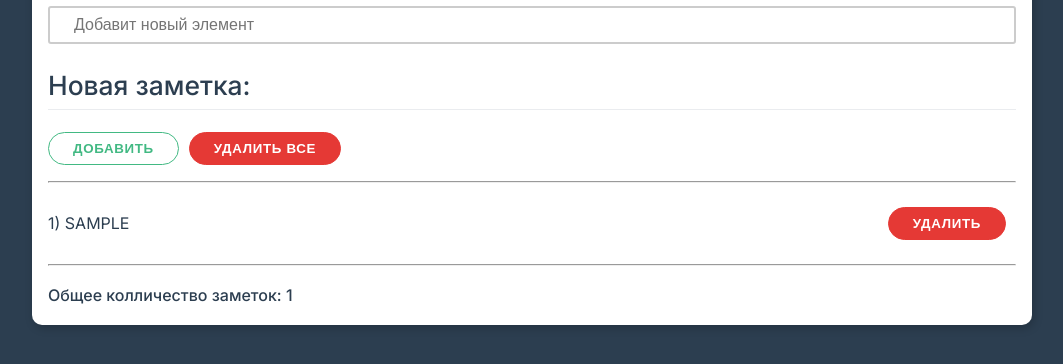
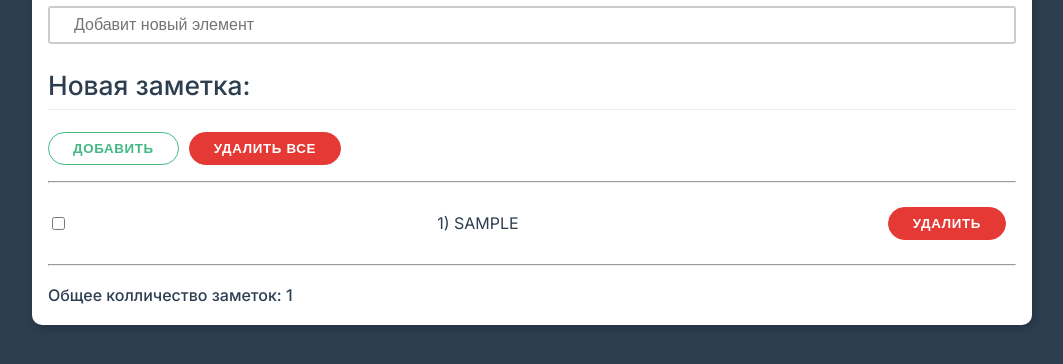
Before and after one commit to marba-serg/Code, a plain HTML site: page index.html in a window 1280 px wide. Both pictures are taken after typing "Sample" into the empty fields and a click on the button "ДОБАВИТЬ". Shown: the part 116-480 px from the top of the page, without its empty margins (108-1171 px from the left). Drawn offline with nearby package versions, Linux system fonts and the light colour scheme.

Commit message:
add: add checkbox

```diff
--- a/index.html
+++ b/index.html
@@ -1,5 +1,6 @@
 <!DOCTYPE html>
 <html lang="en">
+
 <head>
     <meta charset="UTF-8">
     <meta http-equiv="X-UA-Compatible" content="IE=edge">
@@ -7,6 +8,7 @@
     <link rel="stylesheet" href="theme.css">
     <title>Document</title>
 </head>
+
 <body>
 
 
@@ -18,33 +20,31 @@
 
             <div class="form-control">
 
-            <input type="text"
-                :placeholder="holder"
-                v-model = "inputValue"
-                v-on:keypress.enter = "addNewNote"
-                >
+                <input type="text" :placeholder="holder" v-model="inputValue" v-on:keypress.enter="addNewNote">
             </div>
 
             <h2>Новая заметка: {{ inputValue }}</h2>
 
-           <button class="btn" v-on:click = "addNewNote">Добавить</button>
-           <button class="btn danger" v-on:click = "removeAll">Удалить все</button>
-           <hr/>
+            <button class="btn" v-on:click="addNewNote">Добавить</button>
+            <button class="btn danger" v-on:click="removeAll">Удалить все</button>
+            <hr />
 
             <ul class="list" v-if="notes.length !== 0">
 
-            <li class="list-item" v-for = "(note, idx) in notes">{{idx+1}}) {{ toUpperCase(note) }}
-                <button class="btn danger" v-on:click = "removeNote(idx)">Удалить</button>
+                <li class="list-item" v-for="(note, idx) in notes"><input type="checkbox"> {{idx+1}}) {{
+                    toUpperCase(note) }}
+                    <button class="btn danger" v-on:click="removeNote(idx)">Удалить</button>
                 </li>
                 <hr>
                 <li><strong>Общее колличество заметок: {{ notes.length }}</strong></li>
             </ul>
 
-           <div v-else >Ждём ваших заметок</div>
+            <div v-else>Ждём ваших заметок</div>
         </div>
 
     </div>
     <script src="https://unpkg.com/vue@3/dist/vue.global.js"></script>
     <script src="main.js"></script>
 </body>
+
 </html>
```
Lines whose indentation alone changed are shown as unchanged.
